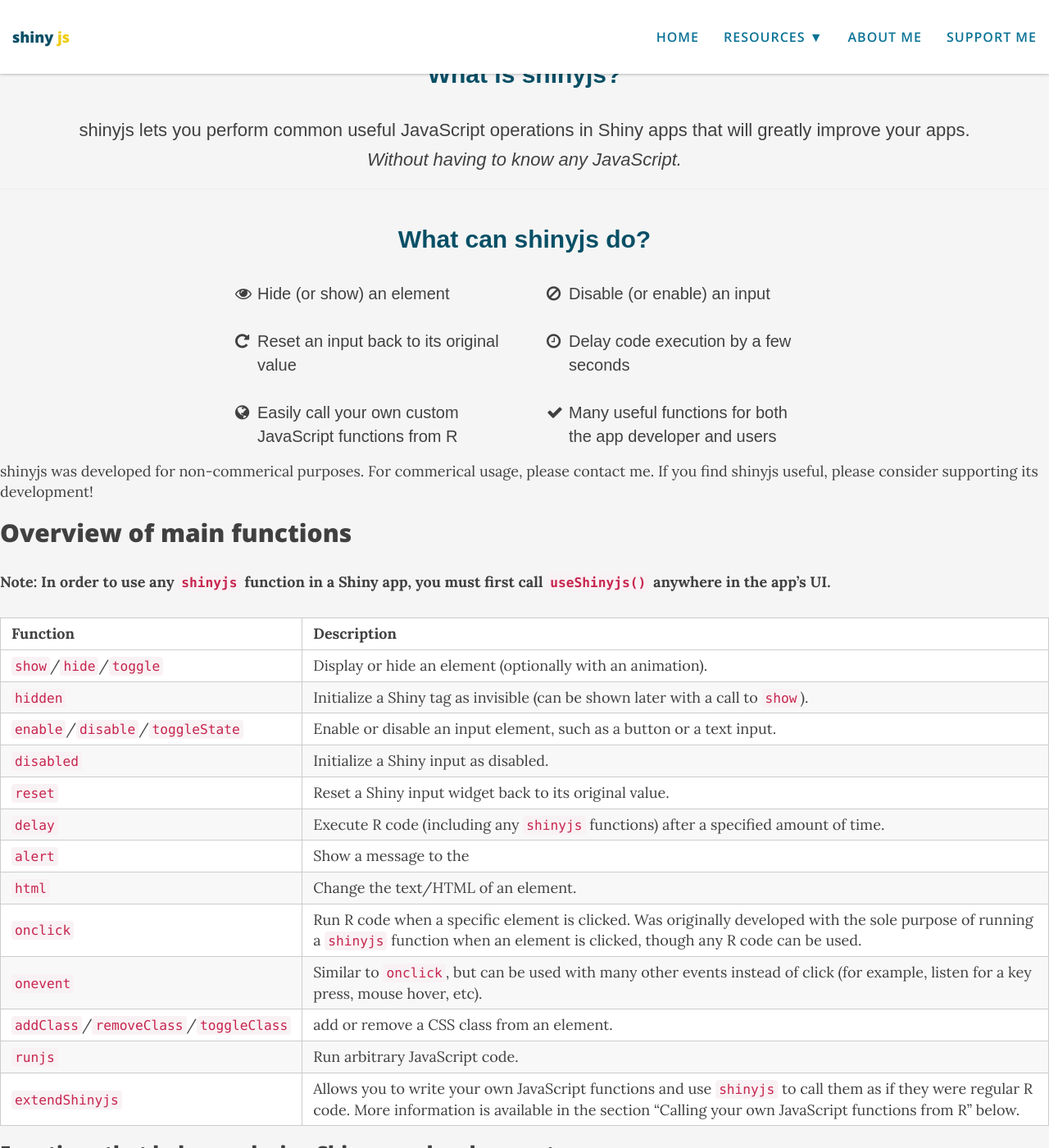
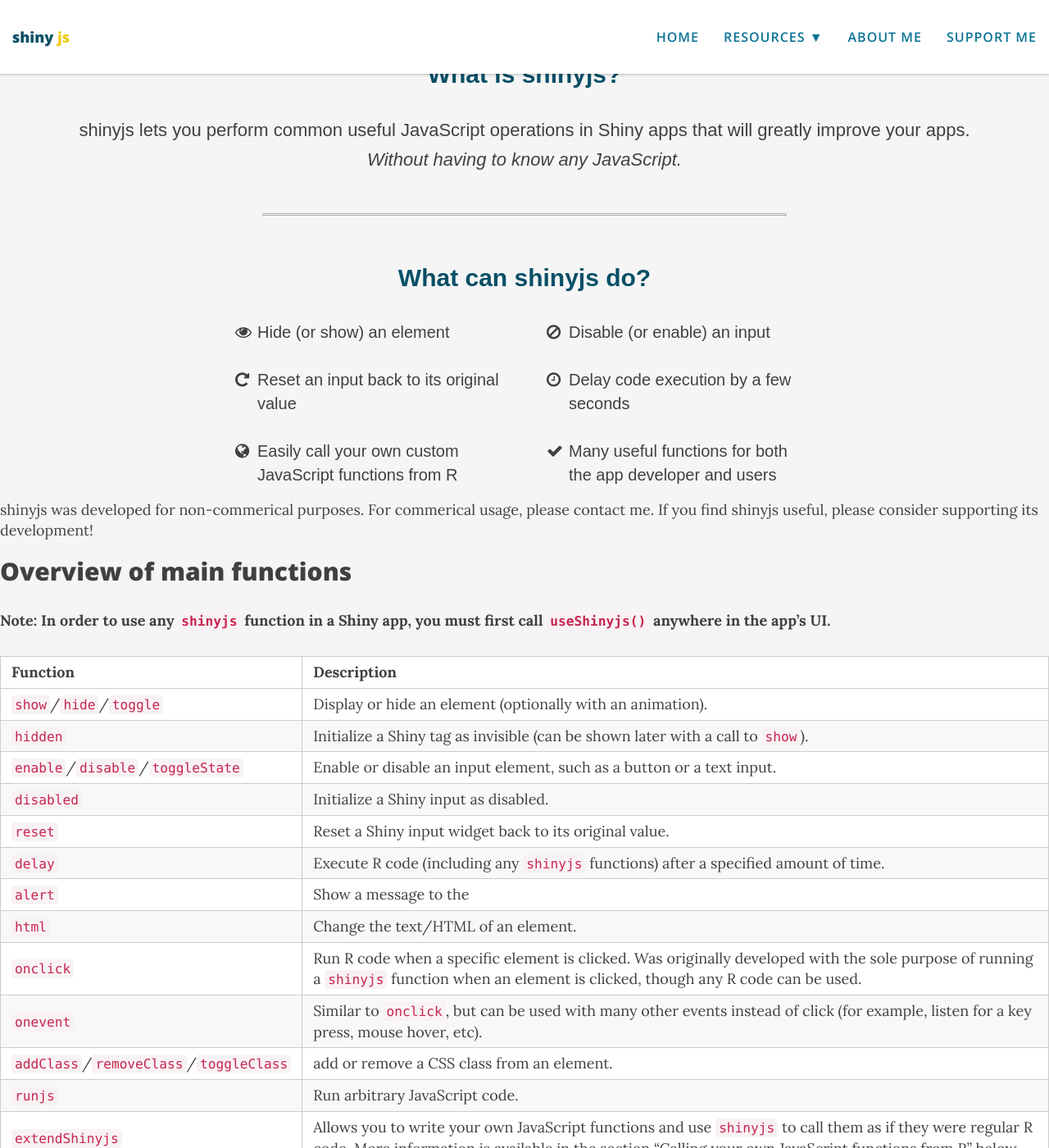
Before and after one commit to daattali/shinyjs, a Jekyll site: the page built from index.md, in a window 1280 px wide and 1400 px high, scrolled down 484 px. Shown: the whole window at 82% size. Built offline with Jekyll 4.4.1, drawn with Linux system fonts in a browser that asks for light colours; nearby versions of some CDN libraries.

Commit message:
Update index.css

```diff
--- a/css/index.css
+++ b/css/index.css
@@ -45,3 +45,11 @@
   background: #eee;
   cursor: default;
 }
+
+hr {
+  margin-top: 50px;
+  margin-bottom: 55px;
+  border: 0;
+  width: 50%;
+  border-top: 3px double #aaa;
+}
```
